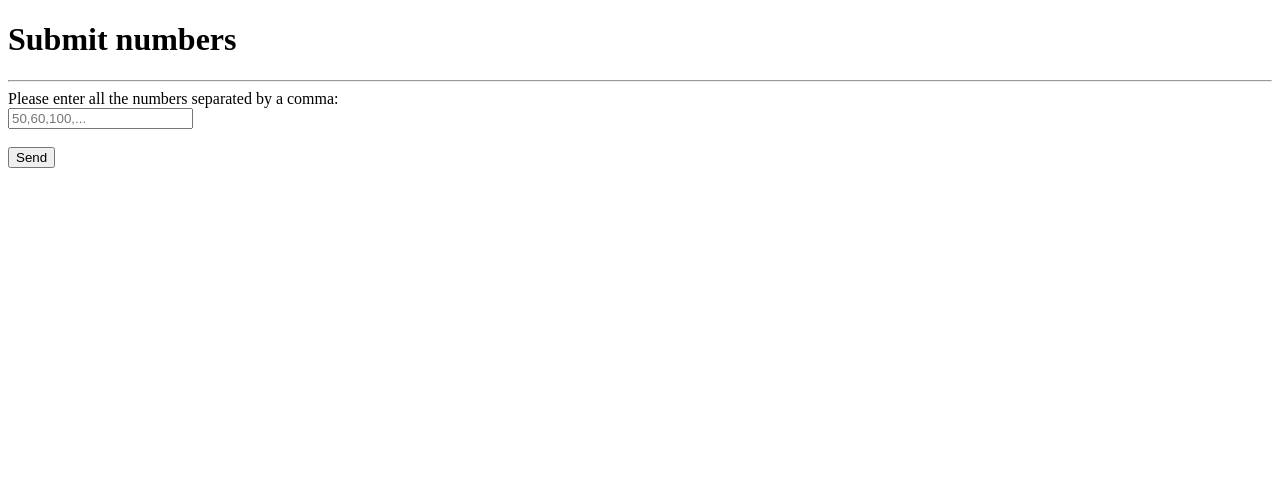
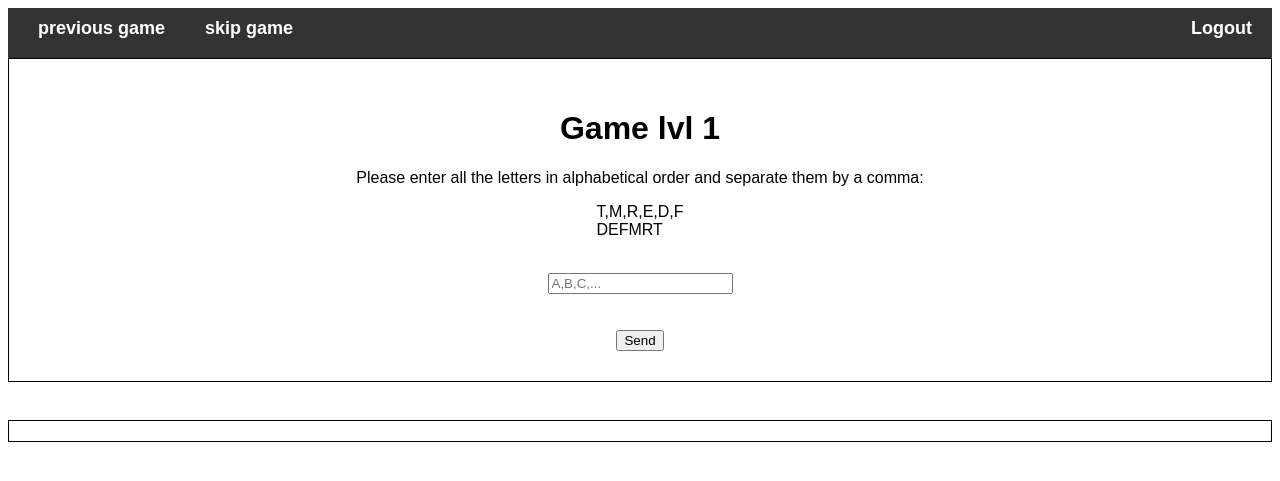
Before and after one commit to SizarStass/finalProjectWeb, a PHP site: page /game.php in a window 1280 px wide. Shown: the top 481 px of the page. Run offline with PHP 8.4, Linux system fonts and the light colour scheme.

Commit message:
first test for game 1 is working

```diff
--- /dev/null
+++ b/games/functions.php
@@ -0,0 +1,51 @@
+<?php
+
+function saveRand($rand)
+{
+    static $data = null;
+    if ($rand == null) {
+        if ($data == null) {
+            echo "getting a null value...";
+            return false;
+        } else {
+            echo "getting the saved num...";
+            return $data;
+        }
+    } else {
+        echo "saved the rand num...";
+        $data = $rand;
+    }
+}
+
+
+function generateRandomLetters()
+{
+    $letters = "ABCDEFGHIJKLMNOPQRSTUVWXYZ";
+    $randomLetters = "";
+
+    for ($i = 0; $i < 6; $i++) {
+        $randomLetters .= $letters[rand(0, strlen($letters) - 1)];
+        if ($i < 5) {
+            $randomLetters .= ',';
+        }
+    }
+    return $randomLetters;
+}
+
+
+function checkLettersAccOrder($input, $randomLetters)
+{
+    $randomLettersArr = explode(',', $randomLetters);
+    sort($randomLettersArr);
+    $sortedRandLetters = implode("", $randomLettersArr);
+    $flag = true;
+    echo $sortedRandLetters;
+    $letters = explode(',', $input);
+
+    for ($i = 0; $i < 5; $i++) {
+        if ($letters[$i] != $sortedRandLetters[$i]) {
+            $flag = false;
+        }
+    }
+    return $flag;
+}
--- a/games/game.php
+++ b/games/game.php
@@ -3,35 +3,65 @@
 <html>
 
 <head>
-
     <title>HTML Embedded Form with echo and \</title>
-
+    <link rel="stylesheet" href="template/style.css">
 </head>
 
 <body>
 
+    <?php include 'template/nav.php';
+    require_once "functions.php";
+    $randLetters = generateRandomLetters();
+
+    ?>
+
+    <form id="form1" method="post" action="">
+        <h1>Game lvl 1</h1>
+        <label for="grades">Please enter all the letters in alphabetical order and separate them by a comma:</label>
 
 
-    <h1> <span class="form">Submit numbers</span> </h1>
-
-    <hr>
-
-
-    <!--Form-->
-
-    <form id="form1" method="post" action="game_response.php"> <!--Beginning form tag-->
-
-        <label for="grades">Please enter all the numbers separated by a comma:</label>
+        <p> <?php echo $randLetters;
+            echo "<br>";
+            $randomLettersArr = explode(',', $randLetters);
+            sort($randomLettersArr);
+            $sortedRandLetters = implode("", $randomLettersArr);
+            $flag = true;
+            echo $sortedRandLetters;
+            ?></p>
         <br>
-        <input id="inputIname" type="text" name="grades" placeholder="50,60,100,..." required="required">
+        <input id="inputIname" type="text" name="letters" placeholder="A,B,C,..." required="required">
+        <input type="hidden" name="randNum" value="<?php echo $randLetters; ?>">
         <br>
         <br>
-        <input id="submitbutton1" type="submit" name="send" value="Send" />
+        <button id="submitbutton1">Send</button>
         <!--Submit button to send form data-->
 
 
 
-    </form> <!--Closing form tag-->
+    </form>
+
+    <section class="Message" id="message">
+        <!-- Display the response from the server here -->
+    </section>
+
+    <script src="https://code.jquery.com/jquery-3.6.0.min.js"></script>
+    <script>
+        $(document).ready(function() {
+            $('#submitbutton1').click(function(e) {
+                e.preventDefault(); // Prevent default form submission behavior
+                $.ajax({
+                    url: 'game1_response.php',
+                    type: 'POST',
+                    data: $('#form1').serialize(),
+                    success: function(response) {
+                        $('#message').html(response); // Display the response from the server
+                    }
+                });
+            });
+        });
+    </script>
+
+
 
 </body>
 
--- /dev/null
+++ b/games/template/nav.php
@@ -0,0 +1,9 @@
+<nav>
+    <ul>
+        <li><a href="#">previous game</a></li>
+        <li><a href="#">skip game</a></li>
+    </ul>
+    <ul>
+        <li id="logout"><a href="../login/index.php">Logout</a></li>
+    </ul>
+</nav>
--- /dev/null
+++ b/games/template/style.css
@@ -0,0 +1,76 @@
+nav {
+    background-color: #333;
+    height: 50px;
+    position: relative;
+}
+
+nav ul {
+    list-style: none;
+    margin: 0;
+    padding: 10px;
+    display: flex;
+    align-items: center;
+}
+
+nav ul:first-child {
+    margin-right: auto;
+}
+
+nav li {
+    margin: 0 10px;
+}
+
+nav a {
+    color: #fff;
+    text-decoration: none;
+    font-size: 18px;
+    font-weight: bold;
+    padding: 10px;
+    transition: all 0.2s ease-in-out;
+}
+
+nav a:hover {
+    background-color: #fff;
+    color: #333;
+}
+
+#logout {
+    position: absolute;
+    padding: 10px;
+    top: 0;
+    right: 0;
+    margin: 0;
+}
+
+* {
+    font-family: 'poppins', sans-serif;
+}
+
+section {
+    display: flex;
+    justify-content: center;
+    align-items: center;
+}
+
+h2 {
+    text-align: center;
+}
+
+form {
+    border: 1px solid;
+    padding: 30px;
+    display: flex;
+    flex-direction: column;
+    justify-content: center;
+    align-items: center;
+}
+
+.Message {
+    margin-top: 1cm;
+    border: 1px solid;
+    padding: 10px;
+    display: flex;
+    flex-direction: column;
+    justify-content: center;
+    align-items: center;
+}
--- a/login/index.php
+++ b/login/index.php
@@ -25,7 +25,7 @@
             <div>
                 <label for="password">Password:</label>
                 <br>
-                <input id="inputIname" type="text" name="password" placeholder="" required="required">
+                <input id="inputIname" type="password" name="password" placeholder="" required="required">
 
             </div>
             <div>
```
Also changed, not shown: games/game1_response.php (added, +12 -0 lines), games/game_response.php (deleted, +0 -53 lines).
